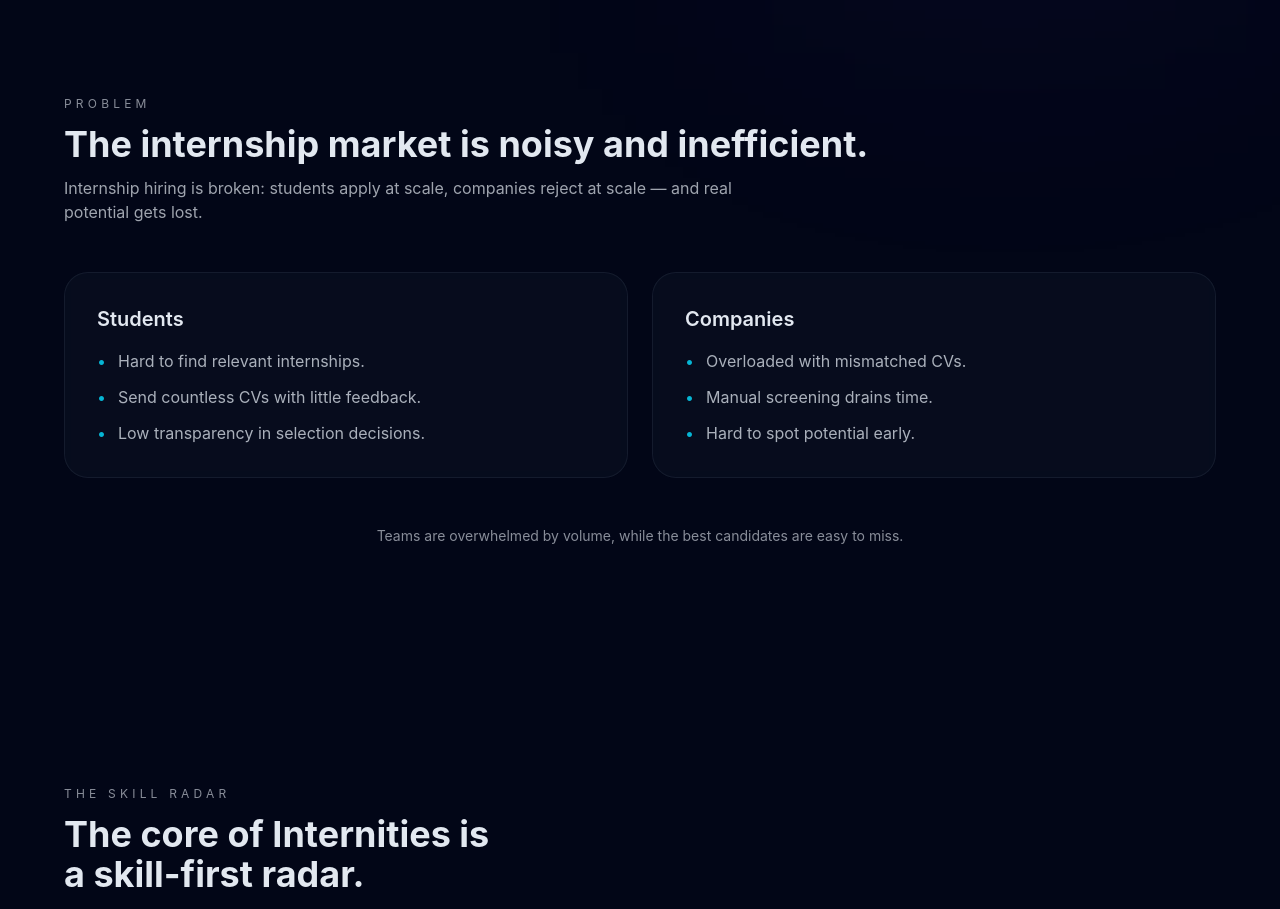
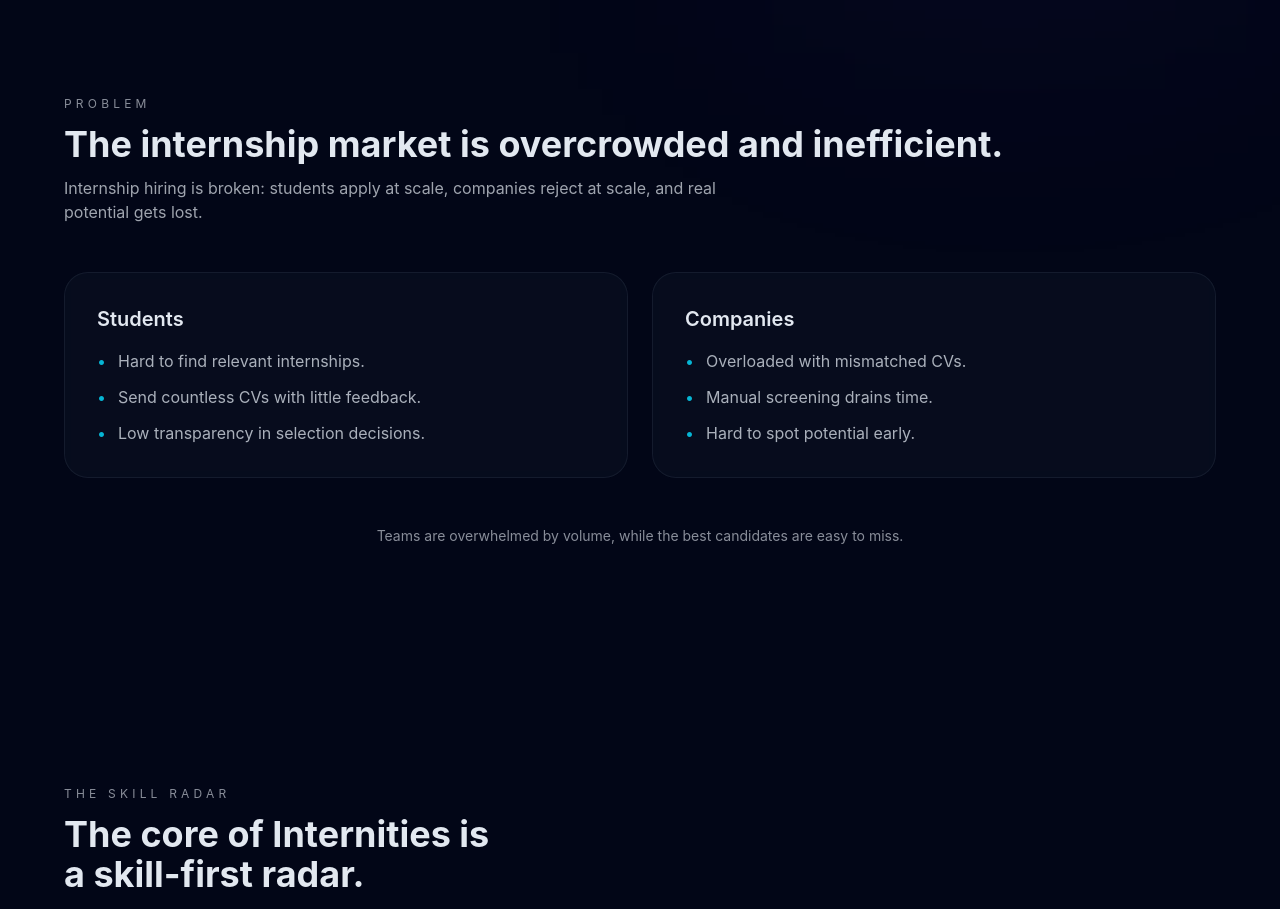
Before and after one commit to akrinkieu2025-byte/Internities, a Next.js app in the folder V1/: page / in a window 1280 px wide. Shown: the part 800-1709 px from the top of the page. Built offline with nearby package versions, Linux system fonts and the light colour scheme; no server answers.

Commit message:
Fix problem section headline

```diff
--- a/V1/components/landing/ProblemSection.js
+++ b/V1/components/landing/ProblemSection.js
@@ -1,8 +1,8 @@
 "use client";
 
-import React from 'react';
-import Reveal from '../motion/Reveal';
-import SectionHeader from './SectionHeader';
+import React from "react";
+import Reveal from "../motion/Reveal";
+import SectionHeader from "./SectionHeader";
 
 export default function ProblemSection({ problemCards }) {
   return (
@@ -10,13 +10,17 @@
       <div className="max-w-6xl mx-auto space-y-12">
         <SectionHeader
           eyebrow="Problem"
-          title="The internship market is noisy and inefficient."
-          description="Internship hiring is broken: students apply at scale, companies reject at scale — and real potential gets lost."
+          title="The internship market is overcrowded and inefficient."
+          description="Internship hiring is broken: students apply at scale, companies reject at scale, and real potential gets lost."
           align="left"
         />
         <div className="grid md:grid-cols-2 gap-6">
           {problemCards.map((card, idx) => (
-            <Reveal key={card.title} delay={idx * 0.08} className="glass-card rounded-3xl border border-white/10 p-8 flex flex-col gap-4">
+            <Reveal
+              key={card.title}
+              delay={idx * 0.08}
+              className="glass-card rounded-3xl border border-white/10 p-8 flex flex-col gap-4"
+            >
               <div className="flex items-center gap-3">
                 <h3 className="text-xl font-semibold text-brand-light">{card.title}</h3>
               </div>
@@ -32,7 +36,9 @@
           ))}
         </div>
         <Reveal delay={0.16}>
-          <p className="text-center text-brand-light/60 text-sm">Teams are overwhelmed by volume, while the best candidates are easy to miss.</p>
+          <p className="text-center text-brand-light/60 text-sm">
+            Teams are overwhelmed by volume, while the best candidates are easy to miss.
+          </p>
         </Reveal>
       </div>
     </section>
```
